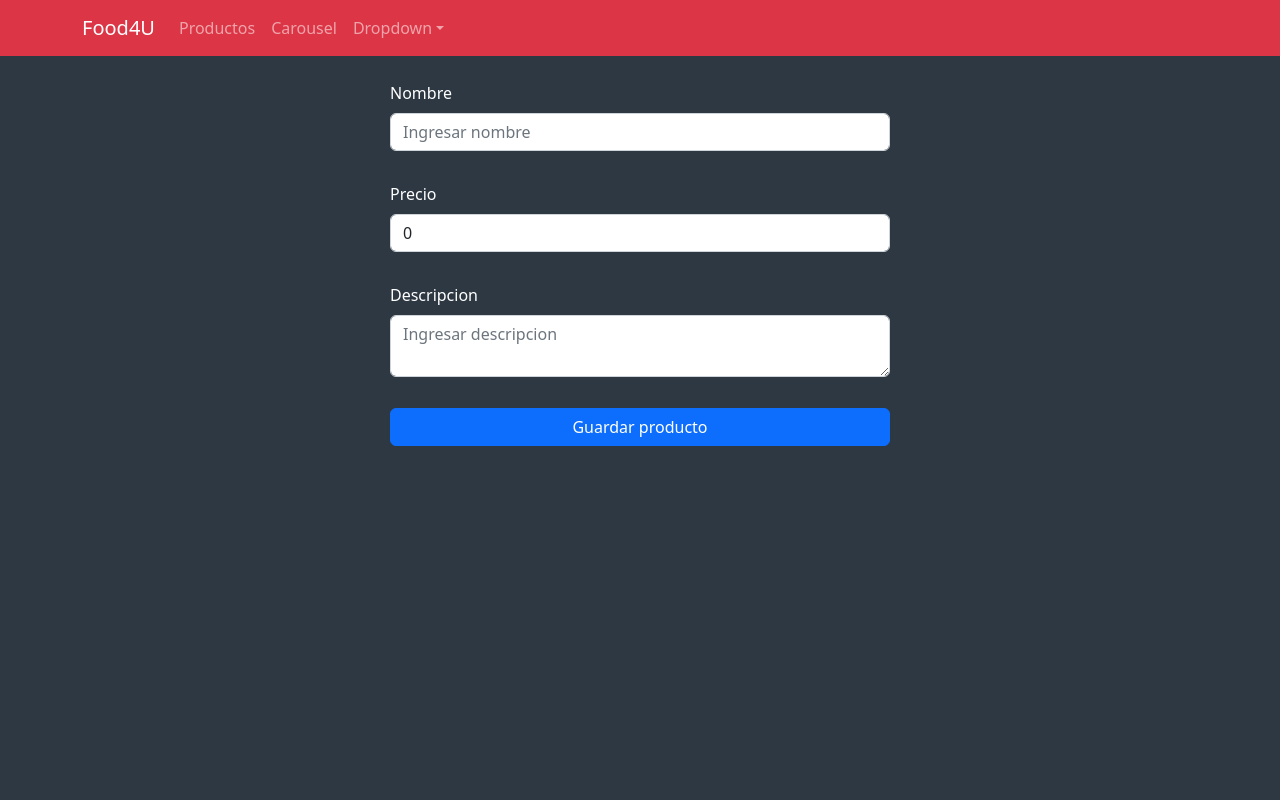
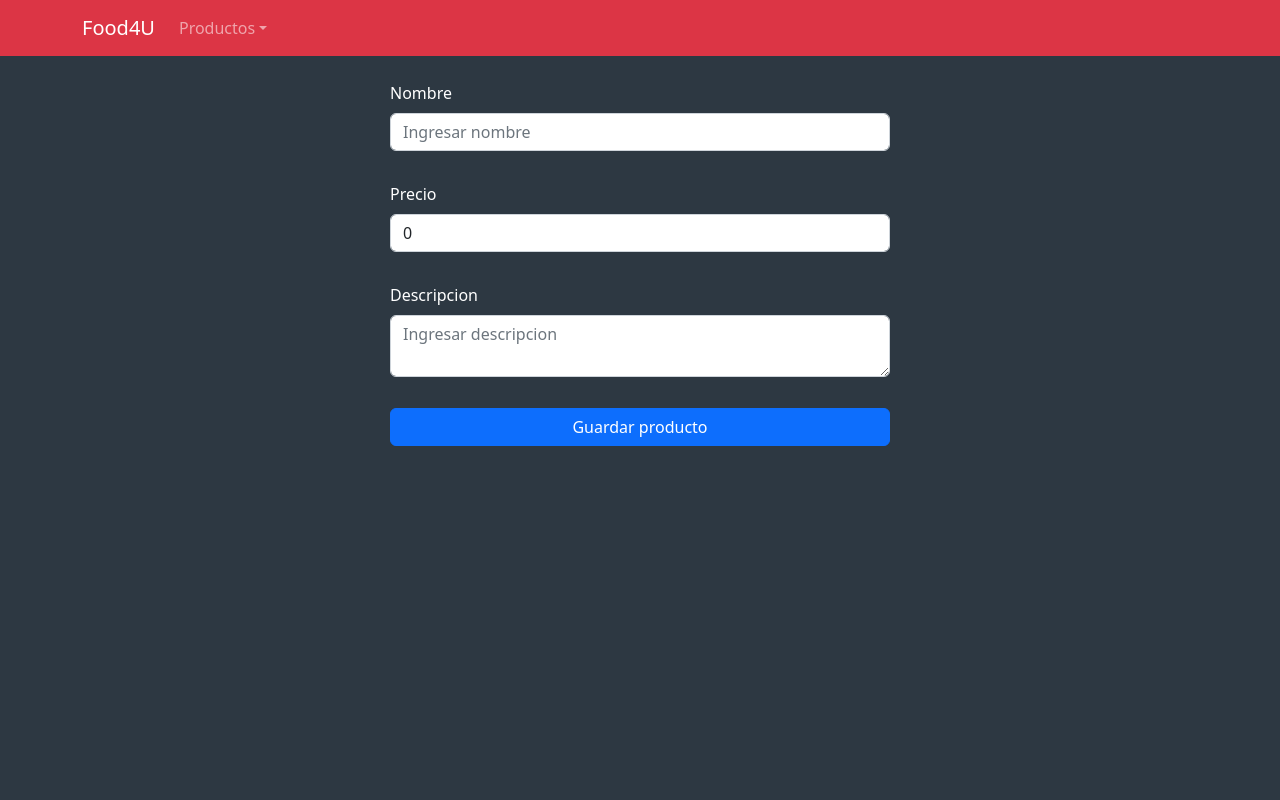
Before and after one commit to ignacioim87/ProyectoFullstackReact, a Next.js app: page /products/new in a window 1280 px wide. Shown: the top 800 px of the page. Built offline with nearby package versions, Linux system fonts and the light colour scheme.

Commit message:
new list page and dropdwon

```diff
--- a/components/Forms/ProductForm.js
+++ b/components/Forms/ProductForm.js
@@ -17,7 +17,7 @@ export function Productform({ product }) {
         if (product) {
             setDataForm(product);
         }
-    }, [])
+    }, [product])
 
     const handleSubmit = async (e) => {
         e.preventDefault();
--- a/components/Navbar/index.js
+++ b/components/Navbar/index.js
@@ -1,6 +1,4 @@
 import React from 'react'
-import Logo from '../../assets/logo.png'
-import Image from 'next/image';
 import Container from 'react-bootstrap/Container';
 import Nav from 'react-bootstrap/Nav';
 import Navbar from 'react-bootstrap/Navbar';
@@ -14,18 +12,9 @@ function Header() {
         <Navbar.Toggle aria-controls="basic-navbar-nav" />
         <Navbar.Collapse id="basic-navbar-nav">
           <Nav className="me-auto">
-            <Nav.Link href="/products/new">Productos</Nav.Link>
-            <Nav.Link href="/carousel">Carousel</Nav.Link>
-            <NavDropdown title="Dropdown" id="basic-nav-dropdown">
-              <NavDropdown.Item href="#action/3.1">Action</NavDropdown.Item>
-              <NavDropdown.Item href="#action/3.2">
-                Another action
-              </NavDropdown.Item>
-              <NavDropdown.Item href="#action/3.3">Something</NavDropdown.Item>
-              <NavDropdown.Divider />
-              <NavDropdown.Item href="#action/3.4">
-                Separated link
-              </NavDropdown.Item>
+            <NavDropdown title="Productos" id="basic-nav-dropdown">
+              <NavDropdown.Item href="/products/new">Crear Producto</NavDropdown.Item>
+              <NavDropdown.Item href="/products/list">Listado</NavDropdown.Item>
             </NavDropdown>
           </Nav>
         </Navbar.Collapse>
```
Also changed, not shown: pages/index.js (+1 -17 lines), pages/products/list.js (added, +25 -0 lines).
